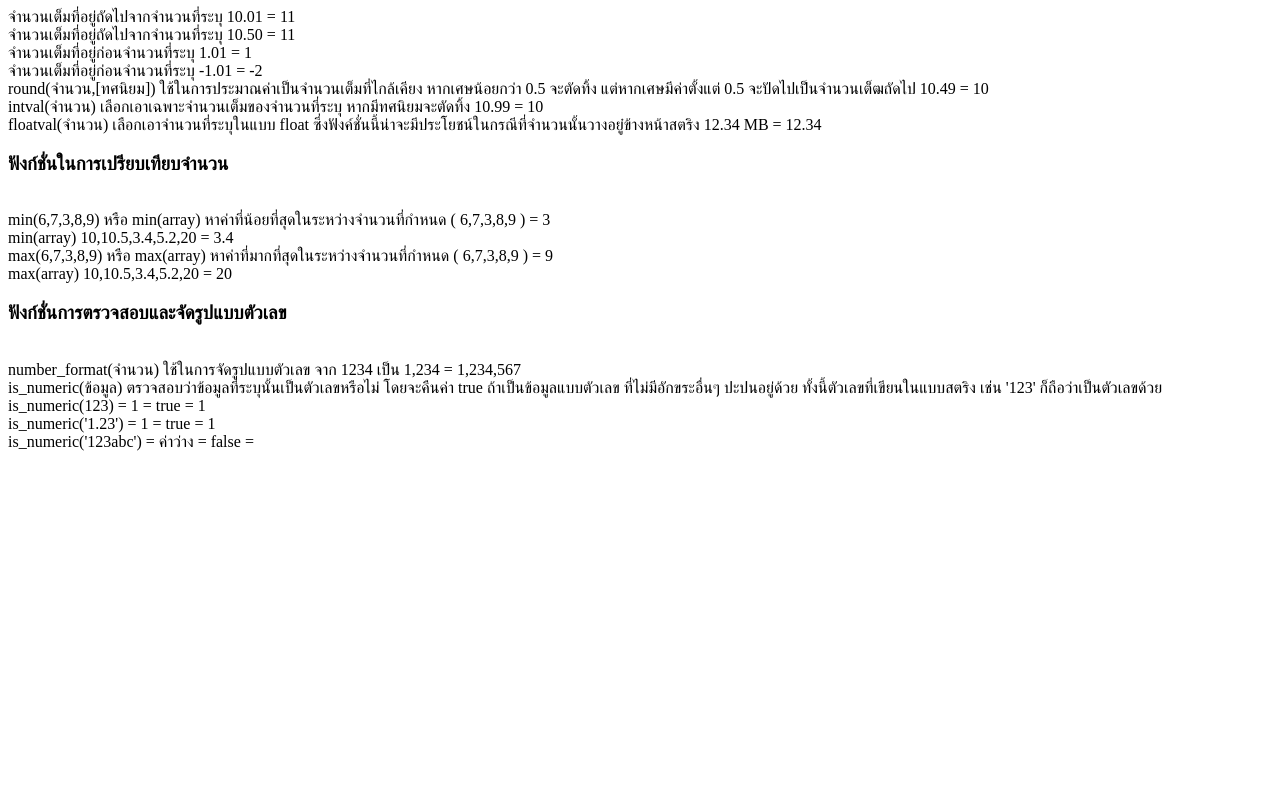
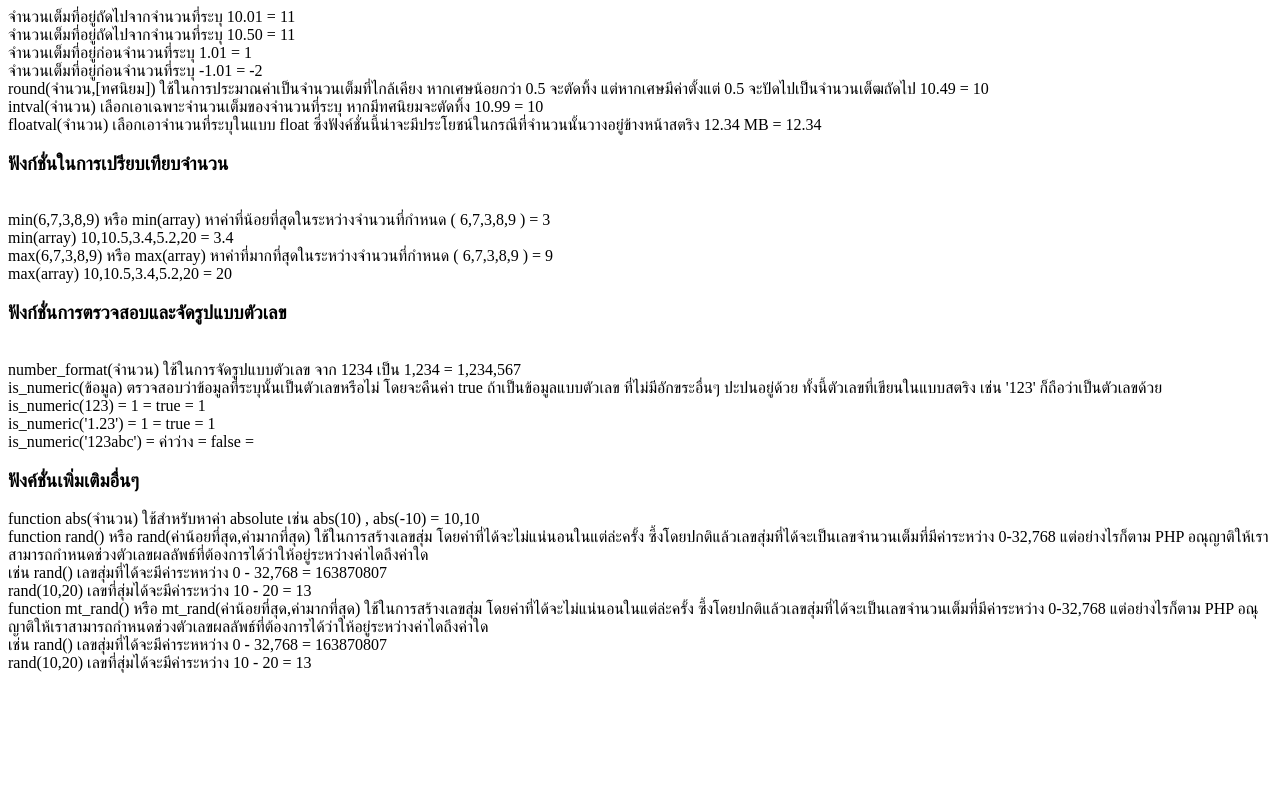
Before and after one commit to champseo2017/Learn-php, a PHP site: page / in a window 1280 px wide. Run offline with PHP 8.4, Linux system fonts and the light colour scheme.

Commit message:
learn 19/11/2018
learn 19/11/2018

```diff
--- a/index.php
+++ b/index.php
@@ -48,9 +48,26 @@ function Formatting_numbers(){
   ."<span> is_numeric(123) = 1 = true = </span>".$a."<br/>"
   ."<span> is_numeric('1.23') = 1 = true = </span>".$b."<br/>"
   ."<span> is_numeric('123abc') = ค่าว่าง = false = </span>".$c."<br/>";
+}
 
+function  Additional_functions () {
+      echo "<h3>ฟังค์ชั่นเพิ่มเติมอื่นๆ</h3>";
+      $x = abs(10);
+      $y = abs(-10);
+      $r1 = rand();
+      $r2 = rand(10,20);
+      echo "<span> function abs(จำนวน) ใช้สำหรับหาค่า absolute เช่น abs(10) , abs(-10) = </span>" . $x . "," . $y . "<br>";
+      echo "<span> function rand() หรือ rand(ค่าน้อยที่สุด,ค่ามากที่สุด) ใช้ในการสร้างเลขสุ่ม โดยค่าที่ได้จะไม่แน่นอนในแต่ล่ะครั้ง ซึ้งโดยปกติแล้วเลขสุ่มที่ได้จะเป็นเลขจำนวนเต็มที่มีค่าระหว่าง 0-32,768 แต่อย่างไรก็ตาม PHP อณุญาติให้เราสามารถกำหนดช่วงตัวเลขผลลัพธ์ที่ต้องการได้ว่าให้อยู่ระหว่างค่าไดถึงค่าใด </span><br/>"
+            ."<span> เช่น rand() เลขสุ่มที่ได้จะมีค่าระหหว่าง 0 - 32,768  = </span>" . $r1 . "<br/>"
+            ."<span> rand(10,20) เลขที่สุ่มได้จะมีค่าระหว่าง 10 - 20 = </span>" . $r2 . "<br/>";
+
+      echo "<span> function mt_rand() หรือ mt_rand(ค่าน้อยที่สุด,ค่ามากที่สุด) ใช้ในการสร้างเลขสุ่ม โดยค่าที่ได้จะไม่แน่นอนในแต่ล่ะครั้ง ซึ้งโดยปกติแล้วเลขสุ่มที่ได้จะเป็นเลขจำนวนเต็มที่มีค่าระหว่าง 0-32,768 แต่อย่างไรก็ตาม PHP อณุญาติให้เราสามารถกำหนดช่วงตัวเลขผลลัพธ์ที่ต้องการได้ว่าให้อยู่ระหว่างค่าไดถึงค่าใด </span><br/>"
+                  ."<span> เช่น rand() เลขสุ่มที่ได้จะมีค่าระหหว่าง 0 - 32,768  = </span>" . $r1 . "<br/>"
+                  ."<span> rand(10,20) เลขที่สุ่มได้จะมีค่าระหว่าง 10 - 20 = </span>" . $r2 . "<br/>";
 
 }
+
 ceil_num_01();
 Compare();
 Formatting_numbers();
+Additional_functions();
```
